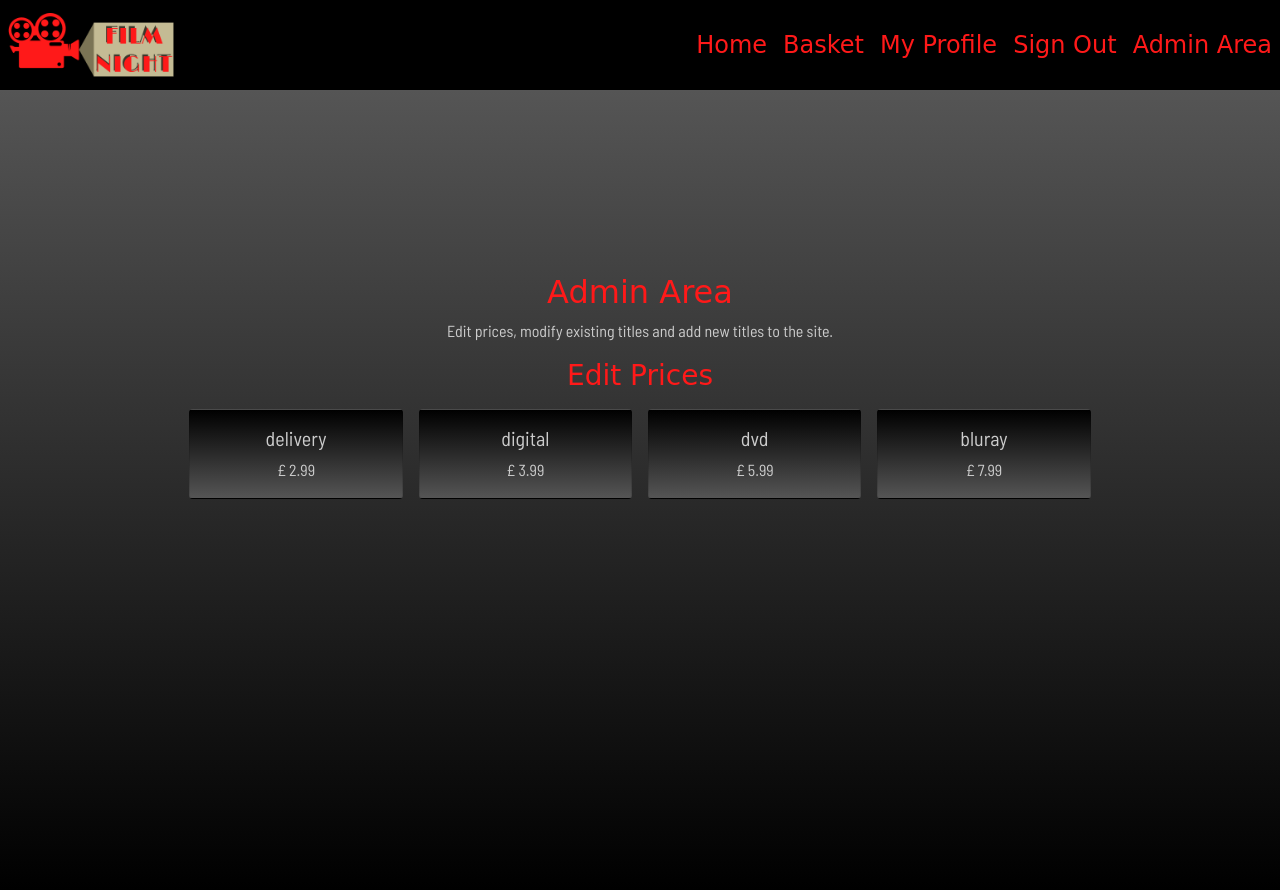
After one commit to KWSNick/filmnight, a Django app: page /admin_area/ in a window 1280 px wide. The commit adds this page. Run offline with Django 3.2, Linux system fonts and the light colour scheme; the visitor is signed in with stand-in values (Sample User, id 1); data comes from the database, SQL or seed files in the repository; some libraries are stand-ins or nearby versions; some web fonts are replaced.

Commit message:
Created edit_price view with html template which handles a form submission to update a price.

```diff
--- /dev/null
+++ b/films/templates/films/admin.html
@@ -0,0 +1,32 @@
+{% extends 'base.html' %}
+{% load static %}
+
+{% block content %}
+<h2 class="header_font sec_text_clr">Admin Area</h2>
+<p class="pri_text_clr">Edit prices, modify existing titles and add new titles to the site.</p>
+<div class="row gx-0 justify-content-center">
+    <div class="col centerAndWidth">
+        <h3 class="header_font sec_text_clr">Edit Prices</h3>
+    </div>
+    <div class="row gx-0 justify-content-center">
+        {% for price in prices %}
+        <div class="col-10 col-md-5 col-lg-2 m-2">
+            <a href="{% url 'edit_price' price.id %}" class="no_underline">
+                <div class="card card-block grad_bg_invert">
+                    <div class="row gx-0">
+                        <div class="col gx-0 card-info vert_flow">
+                            <div class="card-body">
+                                <h5>{{ price.cost_name }}</h5>
+                                <p class="card-text">
+                                    £ {{ price.cost_price }}
+                                </p>
+                            </div>
+                        </div>
+                    </div>
+                </div>
+            </a>
+        </div>
+        {% endfor %}
+    </div>
+</div>
+{% endblock %}
--- a/films/urls.py
+++ b/films/urls.py
@@ -6,4 +6,7 @@ urlpatterns = [
     path('', views.index, name='films'),
     path('<film_id>', views.filmpage, name='filmpage'),
     path('watch/<film_id>', views.watch, name='watch'),
+    path('admin_area/', views.admin_area, name='admin_area'),
+    path('admin_area/edit_price/<price_id>/',
+         views.edit_price, name='edit_price'),
 ]
--- a/films/views.py
+++ b/films/views.py
@@ -1,7 +1,9 @@
-from django.shortcuts import render, redirect, get_object_or_404
+from django.shortcuts import render, redirect, reverse, get_object_or_404
+from django.contrib import messages
 from .models import film
 from basket.models import price_list
 from profiles.models import users
+from .forms import priceForm
 
 # Create your views here.
 
@@ -65,3 +67,57 @@ def watch(request, film_id):
         return render(request, 'films/comingsoon.html', context)
     else:
         return redirect('accounts/login/')
+
+
+def admin_area(request):
+    """ A view to access admin functions """
+
+    prices = price_list.objects.all()
+    films = film.objects.all()
+    template = 'films/admin.html'
+
+    context = {
+        'prices': prices,
+        'films': films,
+    }
+
+    if request.user.is_superuser:
+        return render(request, template, context)
+    else:
+        return redirect('films/index.html')
+
+
+def edit_price(request, price_id):
+    """ A view to a price edit form """
+    print('Price ID is', price_id)
+
+    price = get_object_or_404(price_list, pk=price_id)
+
+    if not request.user.is_superuser:
+        messages.error(request, 'You are not authorised to access this area.')
+        return redirect('films/index.html')
+
+    if request.method == "POST":
+        form = priceForm(request.POST, instance=price)
+        if form.is_valid():
+            form.save()
+            messages.success(request, f'{ price.cost_name } successfully\
+                             updated!')
+            return redirect(reverse('admin_area'))
+        else:
+            messages.error(request, f'{ price.cost_name } not updated, check\
+                           your data entry!')
+    else:
+        form = priceForm(instance=price)
+
+    template = 'films/edit_price.html'
+
+    context = {
+        'price': price,
+        'form': form,
+    }
+
+    if request.user.is_superuser:
+        return render(request, template, context)
+    else:
+        return redirect('films/index.html')
--- a/templates/includes/nav.html
+++ b/templates/includes/nav.html
@@ -22,6 +22,11 @@
                 <li class="nav-item">
                     <a class="nav-link sec_text_clr" href="{% url 'account_logout' %}">Sign Out</a>
                 </li>
+                {% if request.user.is_superuser %}
+                <li class="nav-item">
+                    <a class="nav-link sec_text_clr" href="{% url 'admin_area' %}">Admin Area</a>
+                </li>
+                {% endif %}
                 {% else %}
                 <li class="nav-item">
                     <a class="nav-link sec_text_clr" href="{% url 'account_login' %}">Sign In</a>
```
Also changed, not shown: films/forms.py (added, +24 -0 lines), films/templates/films/edit_price.html (added, +14 -0 lines).
